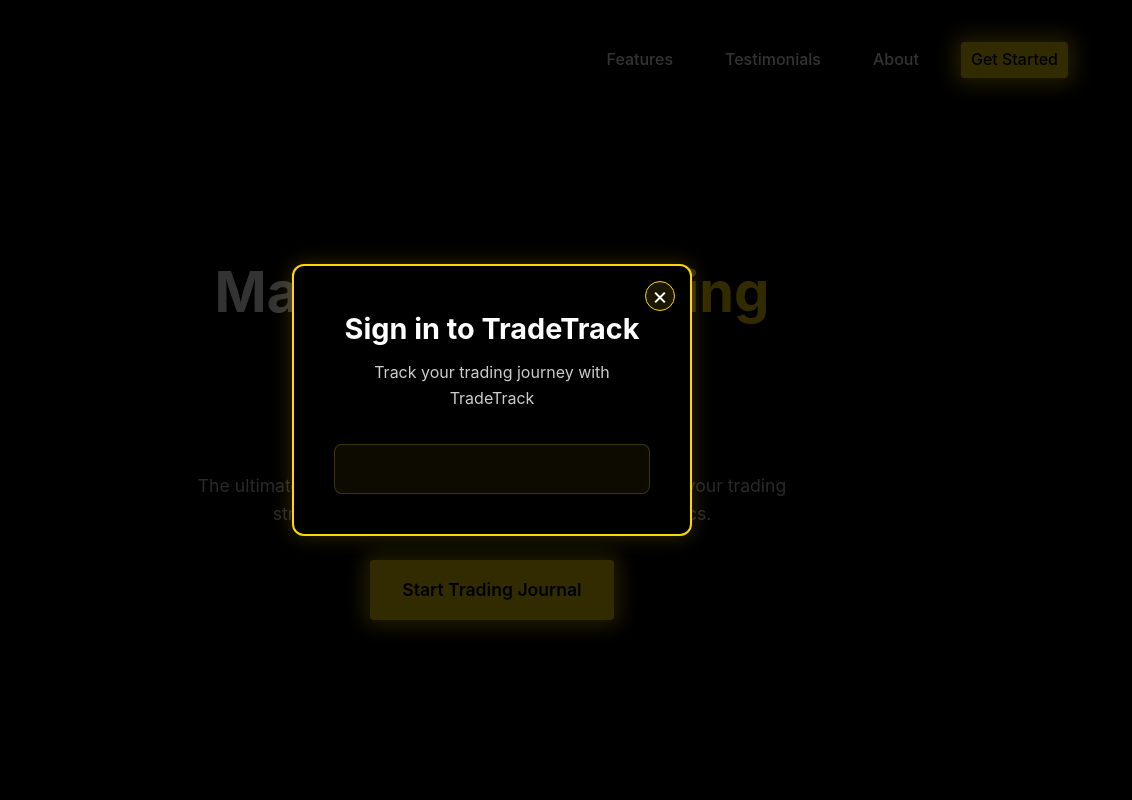
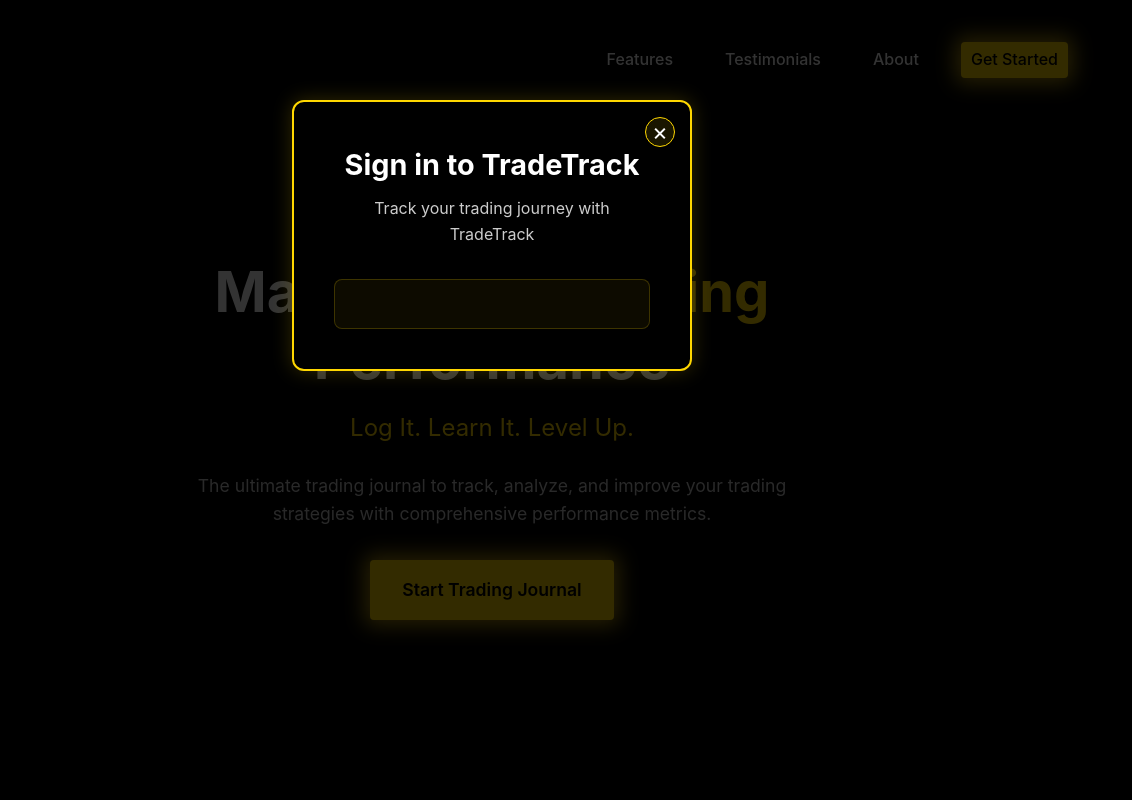
Before and after one commit to Anudeep-10878/TradeTrack, a website: page index.html in a window 1280 px wide. Both pictures are taken after a click on the link "Get Started". Shown: the top 800 px of the page, 148-1280 px from the left. Drawn offline with nearby package versions, Linux system fonts and the light colour scheme.

Commit message:
Fix Add Trade modal position to ensure full visibility

```diff
--- a/styles.css
+++ b/styles.css
@@ -1134,7 +1134,8 @@
     opacity: 0;
     transition: opacity 0.3s ease;
     justify-content: center;
-    align-items: center;
+    align-items: flex-start;
+    padding-top: 100px; /* Add padding from top */
 }
 
 .modal.show {
@@ -1650,6 +1651,8 @@
     max-width: 400px;
     width: 90%;
     padding: 1.5rem !important;
+    margin-top: 2vh; /* Add margin from top */
+    transform: translateY(0) !important; /* Reset any transform */
 }
 
 .trade-form {
```
